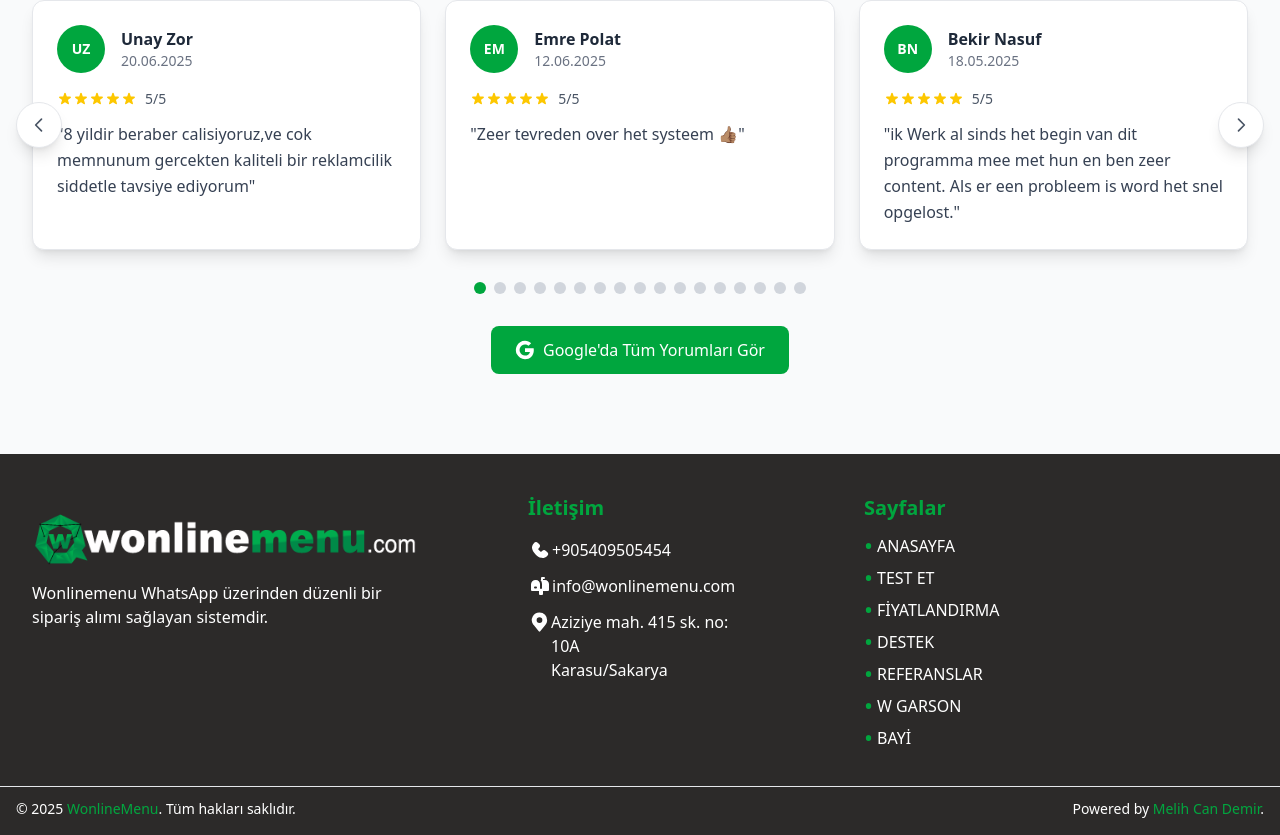
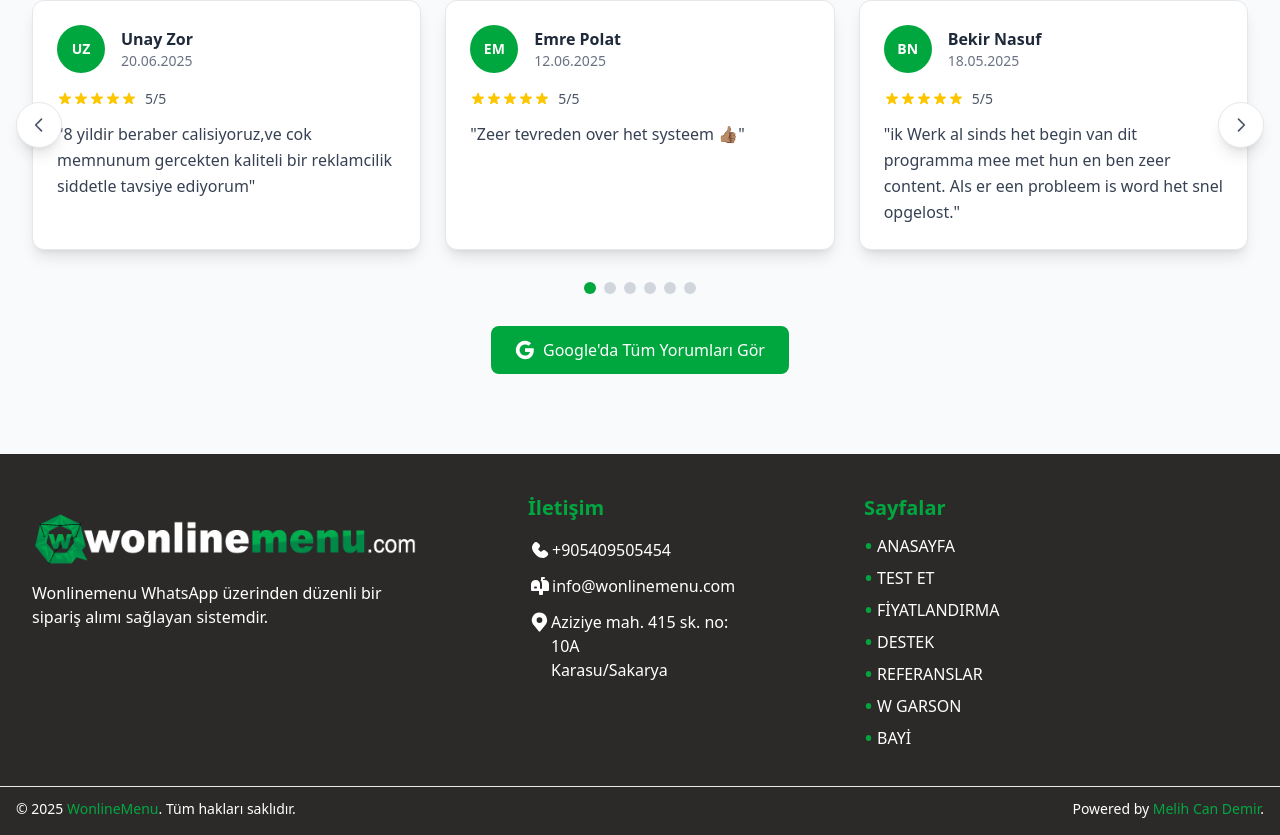
Before and after one commit to melihcandemir/wonlinemenu.com, a React (Vite) app: page / in a window 1280 px wide. Shown: the part 3877-4712 px from the top of the page. Built offline with nearby package versions, Linux system fonts and the light colour scheme.

Commit message:
Google yorumlar tasarım güncellemesi yapıldı 12:40 12.10.2025

```diff
--- a/src/component/GoogleReviews.jsx
+++ b/src/component/GoogleReviews.jsx
@@ -1,4 +1,4 @@
-import { useState, useContext } from "react";
+import { useState, useEffect, useContext } from "react";
 import { reviewsData } from "../config/reviews";
 import { LanguageContext } from "../context/LanguageContext";
 import { googleReviewsTranslations } from "../translations/googleReviews";
@@ -8,6 +8,24 @@ export default function GoogleReviews() {
   const t = googleReviewsTranslations[selectedLanguage];
   const [currentIndex, setCurrentIndex] = useState(0);
   const [isAnimating, setIsAnimating] = useState(false);
+  const [visibleCount, setVisibleCount] = useState(3);
+
+  // Ekran boyutuna göre kaç yorum gösterileceğini tespit et
+  useEffect(() => {
+    const handleResize = () => {
+      if (window.innerWidth < 768) {
+        setVisibleCount(1); // Mobil
+      } else if (window.innerWidth < 1024) {
+        setVisibleCount(2); // Tablet
+      } else {
+        setVisibleCount(3); // Masaüstü
+      }
+    };
+
+    handleResize(); // İlk yüklemede çalıştır
+    window.addEventListener("resize", handleResize);
+    return () => window.removeEventListener("resize", handleResize);
+  }, []);
 
   // Yıldız render fonksiyonu
   const renderStars = (rating) => {
@@ -58,6 +76,9 @@ export default function GoogleReviews() {
   };
 
   const visibleReviews = getVisibleReviews();
+
+  // Toplam sayfa sayısını hesapla
+  const totalPages = Math.ceil(reviewsData.length / visibleCount);
 
   return (
     <div className="bg-gray-50 dark:bg-gray-900 py-12 md:py-16 lg:py-20">
@@ -169,20 +190,20 @@ export default function GoogleReviews() {
 
         {/* Nokta İndikatörleri */}
         <div className="flex justify-center mt-8 space-x-2">
-          {reviewsData.map((_, index) => (
+          {Array.from({ length: totalPages }).map((_, index) => (
             <button
               key={index}
               onClick={() => {
                 if (!isAnimating) {
                   setIsAnimating(true);
                   setTimeout(() => {
-                    setCurrentIndex(index);
+                    setCurrentIndex(index * visibleCount);
                     setIsAnimating(false);
                   }, 150);
                 }
               }}
               className={`w-3 h-3 rounded-full transition-all duration-200 ${
-                index === currentIndex
+                Math.floor(currentIndex / visibleCount) === index
                   ? "bg-green-600"
                   : "bg-gray-300 dark:bg-gray-600 hover:bg-gray-400 dark:hover:bg-gray-500"
               }`}
```
